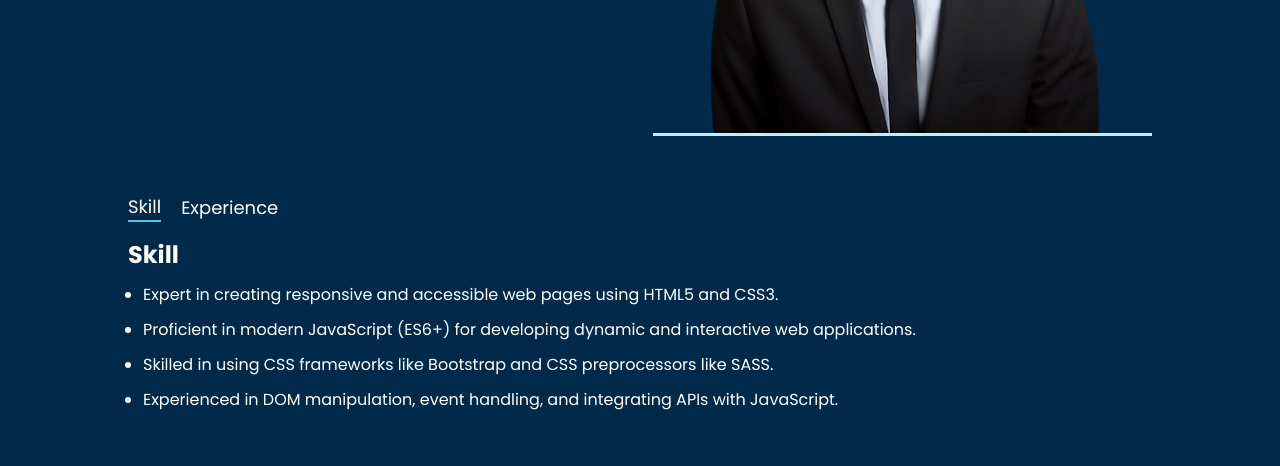
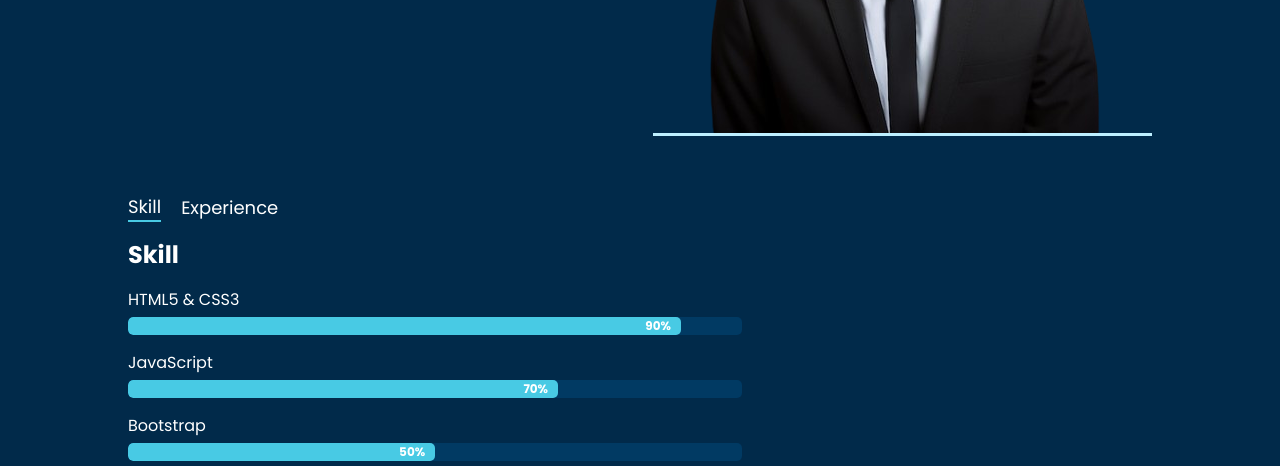
Before and after one commit to NikhilBava1/OIBSIP_Task-2, a plain HTML site: page index.html in a window 1280 px wide. Shown: the part 456-922 px from the top of the page. Drawn offline with Linux system fonts and the light colour scheme.

Commit message:
Initial commit

```diff
--- a/index.html
+++ b/index.html
@@ -43,13 +43,38 @@
             <div class="tog_content">
                 <div class="skill">
                     <h2>Skill</h2>
-                    <ul id="points-list">
-                        <li>Expert in creating responsive and accessible web pages using HTML5 and CSS3.</li>
-                        <li>Proficient in modern JavaScript (ES6+) for developing dynamic and interactive web applications.</li>
-                        <li>Skilled in using CSS frameworks like Bootstrap and CSS preprocessors like SASS.</li>
-                        <li>Experienced in DOM manipulation, event handling, and integrating APIs with JavaScript.</li>
-                    </ul>
+                    <div class="skill-bar">
+                        <span>HTML5 & CSS3</span>
+                        <div class="progress">
+                            <div class="progress-bar" data-skill="90%"></div>
+                        </div>
+                    </div>
+                    <div class="skill-bar">
+                        <span>JavaScript</span>
+                        <div class="progress">
+                            <div class="progress-bar" data-skill="70%"></div>
+                        </div>
+                    </div>
+                    <div class="skill-bar">
+                        <span>Bootstrap</span>
+                        <div class="progress">
+                            <div class="progress-bar" data-skill="50%"></div>
+                        </div>
+                    </div>
+                    <div class="skill-bar">
+                        <span>C</span>
+                        <div class="progress">
+                            <div class="progress-bar" data-skill="90%"></div>
+                        </div>
+                    </div>
+                    <div class="skill-bar">
+                        <span>C++</span>
+                        <div class="progress">
+                            <div class="progress-bar" data-skill="80%"></div>
+                        </div>
+                    </div>
                 </div>
+
                 <div class="experience">
                     <h2>Experience</h2>
                     <ul id="points-list">
--- a/script.js
+++ b/script.js
@@ -37,3 +37,12 @@ contactLink.addEventListener('click', (event) => {
         footerContact.classList.remove('show-box-shadow');
     }, 3000); // 3000 milliseconds = 3 seconds
 });
+
+document.addEventListener("DOMContentLoaded", () => {
+    const progressBars = document.querySelectorAll(".progress-bar");
+
+    progressBars.forEach(bar => {
+        const skillLevel = bar.getAttribute("data-skill");
+        bar.style.width = skillLevel;
+    });
+});
--- a/style.css
+++ b/style.css
@@ -233,6 +233,49 @@ footer {
     /* Adjust shadow properties as needed */
 }
 
+.skill-bar {
+    margin: 15px 0;
+    width: 60%;
+    /* General width */
+}
+
+.skill-bar span {
+    font-size: 16px;
+    margin-bottom: 5px;
+    display: block;
+}
+
+.progress {
+    width: 100%;
+    background-color: #013a63;
+    height: 18px;
+    /* General height */
+    border-radius: 5px;
+    overflow: hidden;
+    position: relative;
+}
+
+.progress-bar {
+    height: 100%;
+    background-color: #48cae4;
+    width: 0;
+    transition: width 1.5s ease-in-out;
+    border-radius: 5px;
+    position: relative;
+}
+
+.progress-bar::after {
+    content: attr(data-skill);
+    /* Percentage display */
+    position: absolute;
+    right: 10px;
+    color: white;
+    font-weight: bold;
+    top: 50%;
+    transform: translateY(-50%);
+    font-size: 12px;
+}
+
 
 /* Typing animation */
 
@@ -310,6 +353,14 @@ footer {
     .project a {
         max-width: 100%;
     }
+    .skill-bar {
+        width: 80%;
+        /* Increased width */
+    }
+    .progress {
+        height: 20px;
+        /* Slightly increased height for better visibility */
+    }
 }
 
 @media (max-width: 480px) {
@@ -334,4 +385,16 @@ footer {
     .toggle-btn {
         font-size: 16px;
     }
+    .skill-bar {
+        width: 90%;
+        /* Full width on mobile screens */
+    }
+    .progress {
+        height: 22px;
+        /* Further increased height for small screens */
+    }
+    .progress-bar::after {
+        font-size: 14px;
+        /* Slightly larger font for percentage text */
+    }
 }
```
